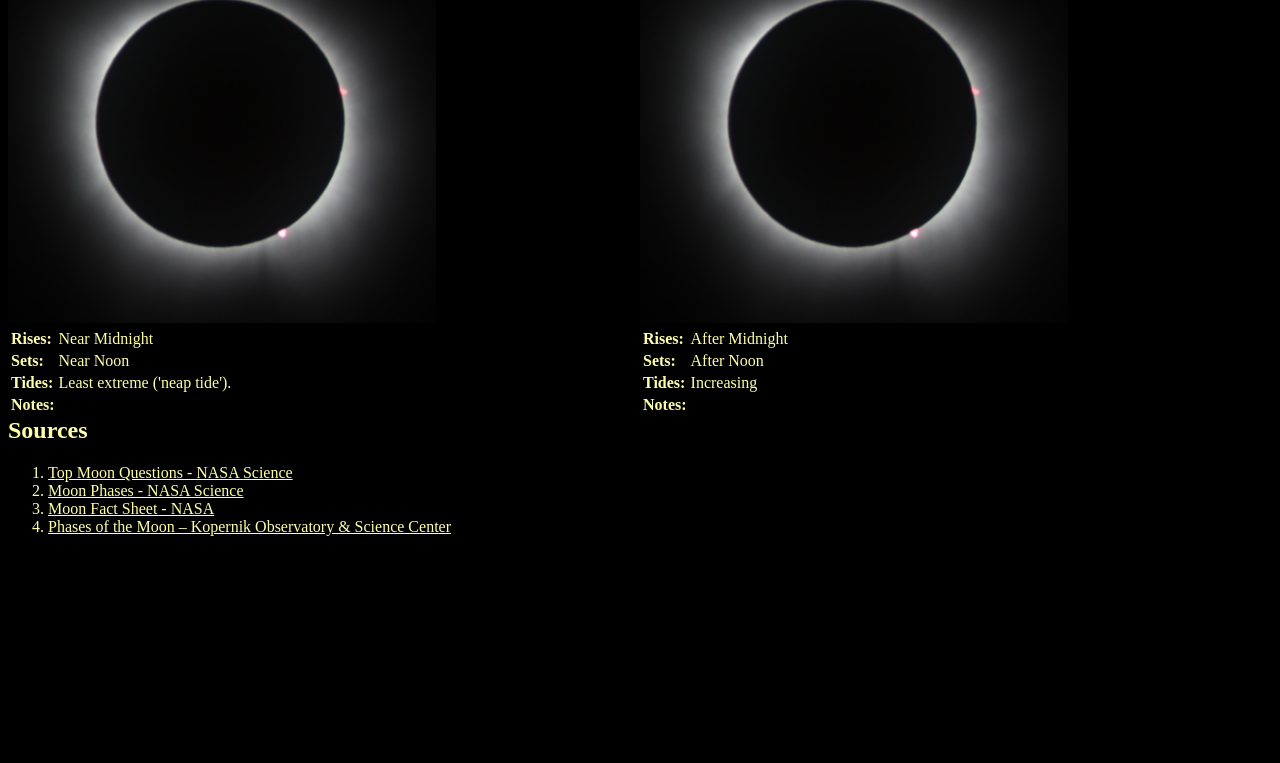
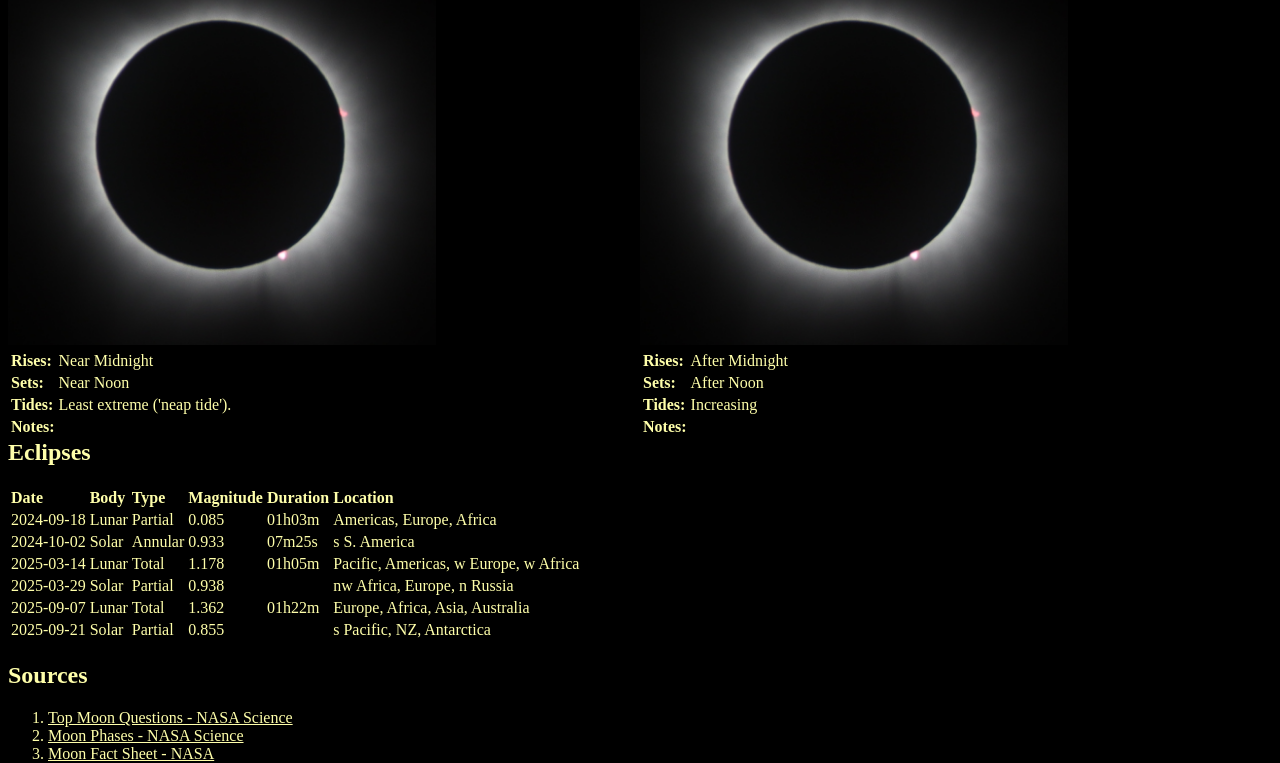
Before and after one commit to tjasz/moonsheet, a React (Create React App) app: page / in a window 1280 px wide. Shown: the part 2000-2763 px from the top of the page. Before the commit the page ends 2552 px from the top, so only its background shows below. Built offline with nearby package versions, Linux system fonts and the light colour scheme.

Commit message:
Add eclipses through 2025

```diff
--- a/src/App.tsx
+++ b/src/App.tsx
@@ -1,5 +1,5 @@
 import './App.css';
-import phases from './phases.json'
+import data from './phases.json'
 
 function App() {
   return (
@@ -23,10 +23,14 @@ function App() {
             <th>Inclination to earth's equator:</th>
             <td>18.28 - 28.58 deg</td>
           </tr>
+          <tr>
+            <th>Standstill period:</th>
+            <td>18.6 years</td>
+          </tr>
         </tbody>
       </table>
       <div id="phases">
-        {phases.map(phase => (<div className="phase" key={phase.name}>
+        {data.phases.map(phase => (<div className="phase" key={phase.name}>
           <h2>{phase.name}{phase.emoji}</h2>
           <img src={`img/${phase.imgSrc}.jpg`} />
           <table>
@@ -51,6 +55,31 @@ function App() {
           </table>
         </div>))}
       </div>
+      <div id="eclipses">
+        <h2>Eclipses</h2>
+        <table>
+          <thead>
+            <tr>
+              <th>Date</th>
+              <th>Body</th>
+              <th>Type</th>
+              <th>Magnitude</th>
+              <th>Duration</th>
+              <th>Location</th>
+            </tr>
+          </thead>
+          <tbody>
+            {data.eclipses.map(eclipse => <tr key={eclipse.date}>
+              <td>{eclipse.date}</td>
+              <td>{eclipse.body}</td>
+              <td>{eclipse.type}</td>
+              <td>{eclipse.magnitude}</td>
+              <td>{eclipse.duration}</td>
+              <td>{eclipse.location}</td>
+            </tr>)}
+          </tbody>
+        </table>
+      </div>
       <div id="footnotes">
         <h2>Sources</h2>
         <ol>
@@ -74,6 +103,16 @@ function App() {
               Phases of the Moon &#8211; Kopernik Observatory &amp; Science Center
             </a>
           </li>
+          <li>
+            <a target="_blank" href="https://griffithobservatory.org/extreme-moon-the-major-lunar-standstills-of-2024-2025/">
+              Extreme Moon: The Major Lunar Standstills of 2024 - 2025 - Griffith Observatory - Southern California’s gateway to the cosmos!
+            </a>
+          </li>
+          <li>
+            <a target="_blank" href="https://eclipse.gsfc.nasa.gov/">
+              NASA Eclipse Web Site
+            </a>
+          </li>
         </ol>
       </div>
     </div>
--- a/src/phases.json
+++ b/src/phases.json
@@ -1,4 +1,55 @@
-[
+{
+  "eclipses": [
+    {
+      "date": "2024-09-18",
+      "body": "Lunar",
+      "type": "Partial",
+      "magnitude": 0.085,
+      "duration": "01h03m",
+      "location": "Americas, Europe, Africa"
+    },
+    {
+      "date": "2024-10-02",
+      "body": "Solar",
+      "type": "Annular",
+      "magnitude": 0.933,
+      "duration": "07m25s",
+      "location": "s S. America"
+    },
+    {
+      "date": "2025-03-14",
+      "body": "Lunar",
+      "type": "Total",
+      "magnitude": 1.178,
+      "duration": "01h05m",
+      "location": "Pacific, Americas, w Europe, w Africa"
+    },
+    {
+      "date": "2025-03-29",
+      "body": "Solar",
+      "type": "Partial",
+      "magnitude": 0.938,
+      "duration": "",
+      "location": "nw Africa, Europe, n Russia"
+    },
+    {
+      "date": "2025-09-07",
+      "body": "Lunar",
+      "type": "Total",
+      "magnitude": 1.362,
+      "duration": "01h22m",
+      "location": "Europe, Africa, Asia, Australia"
+    },
+    {
+      "date": "2025-09-21",
+      "body": "Solar",
+      "type": "Partial",
+      "magnitude": 0.855,
+      "duration": "",
+      "location": "s Pacific, NZ, Antarctica"
+    }
+  ],
+  "phases": [
     {
       "name": "New Moon",
       "emoji": "🌑",
@@ -12,7 +63,7 @@
       "name": "Waxing Crescent",
       "emoji": "🌒",
       "imgSrc": "waxingcrescent",
-    "rises": "After Sunrise",
+      "rises": "After Sunrise (+50min/day)",
       "sets": "After Sunset",
       "tides": "Decreasing"
     },
@@ -66,3 +117,4 @@
       "tides": "Increasing"
     }
   ]
+}
```
Lines whose indentation alone changed are shown as unchanged.
